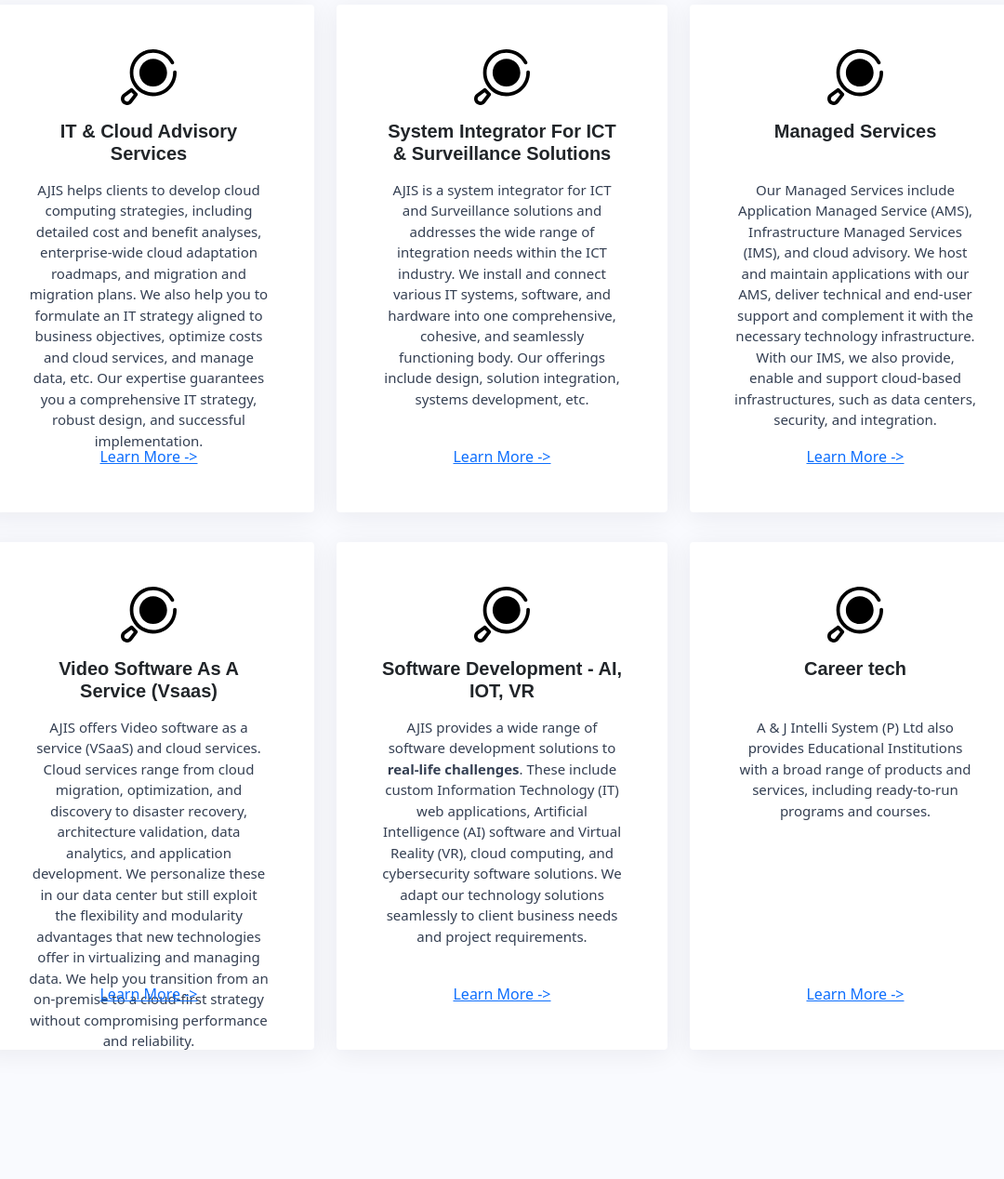
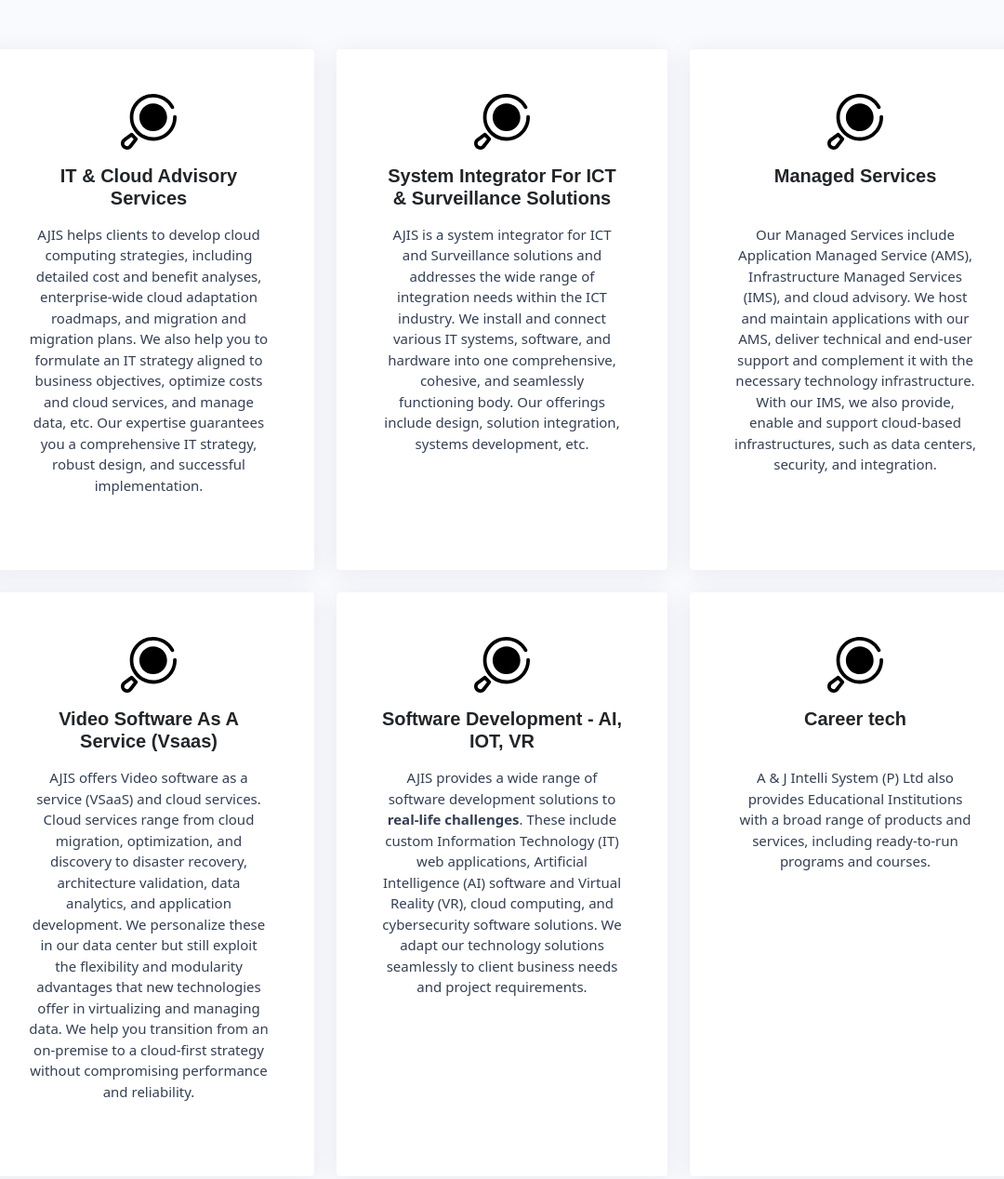
Before and after one commit to ukthapa/ajiswebsite, a Gatsby site: page / in a window 1280 px wide. Shown: the part 1797-3065 px from the top of the page at 93% size, without its empty margins (100-1180 px from the left). Built offline with nearby package versions, Linux system fonts and the light colour scheme; Gatsby itself is replaced by a stand-in of ours; a web font is replaced by a local one.

Commit message:
changes on progress

```diff
--- a/src/components/services-home-section.js
+++ b/src/components/services-home-section.js
@@ -8,74 +8,68 @@
 	return (
 		<div className="light-blue section">
 			<Container>
-				<Row className="align-items-center mb-5">
+				<Row className="align-items-center mt-5 mb-5">
 					<Col className="text-center">
 						<h2 className="h5 text-uppercase text-muted " data-sal="slide-down" data-sal-delay="150" data-sal-easing="ease">What We Do?</h2>
 					    <h3 className="h1" data-sal="slide-down" data-sal-delay="100" data-sal-easing="ease">The service we offer is <span className="d-lg-block">specifically designed to meet your needs.</span></h3>
 					</Col>
 				</Row>
-				<Row className="mb-5">
-					<Col md={6}  xl={4}>
-						<div  className="card shadow-sm" data-sal="slide-up" data-sal-delay="100" data-sal-easing="ease">
+				<Row className="row-cols-1 row-cols-md-2 row-cols-xl-3 g-4">
+					<Col>
+						<Link to="/"  className="card h-100 shadow-sm" data-sal="slide-up" data-sal-delay="100" data-sal-easing="ease">
 							<div className="card-body text-center">
 								<svg xmlns="http://www.w3.org/2000/svg" viewBox="0 0 512 511.9" data-inject-url="https://sandbox.elemisthemes.com/img/icons/search-1.svg" class="svg-inject icon-svg icon-svg-md text-yellow mb-3"><path class="svg-stroke" d="M297.3 429.9c-118.7 0-215-96.2-215-215 0-80.1 44.5-153.5 115.5-190.6 105.1-54.7 235.1-13.8 289.9 91.3 4 8 .8 17.7-7.1 21.7-7.8 3.9-17.3.9-21.5-6.8C412.5 41.2 302 6.4 212.7 52.9c-89.4 46.7-124 156.9-77.4 246.3s156.9 124 246.3 77.4c61.7-32.2 99.8-96.8 98-166.4-.2-8.9 6.9-16.3 15.8-16.4 8.9-.2 16.2 6.8 16.4 15.7 2.9 118.8-91.1 217.5-209.9 220.4-1.4-.1-3 0-4.6 0z"></path><circle class="svg-fill" cx="297.1" cy="214.9" r="111.1"></circle><path class="svg-stroke" d="M297.1 342.1c-70.3 0-127.2-57-127.2-127.2s57-127.2 127.2-127.2 127.2 57 127.2 127.2c-.1 70.2-57 127.1-127.2 127.2zm0-222.2c-52.5 0-95 42.5-95 95s42.5 95 95 95 95-42.5 95-95c-.1-52.5-42.6-95-95-95zm-240.6 392C25.3 511.9 0 486.6 0 455.4c0-17.6 8.2-34.2 22.2-44.9L88.3 360c6.4-4.9 15.5-4.3 21.2 1.4l41.1 41.1c5.7 5.7 6.3 14.8 1.4 21.2l-50.5 66.1c-9.9 12.9-24.9 21-41.2 22.1h-3.8zm40.1-117.7l-54.9 41.9c-10.7 8.1-12.9 23.3-4.8 34s23.3 12.9 34 4.8c1.8-1.4 3.4-3 4.8-4.8l42-54.9-21.1-21z"></path></svg>
 								<h4 className="h5 mb-4 ">IT &amp; Cloud Advisory Services</h4>
 								<p>AJIS helps clients to develop cloud computing strategies, including detailed cost and benefit analyses, enterprise-wide cloud adaptation roadmaps, and migration and migration plans. We also help you to formulate an IT strategy aligned to business objectives, optimize costs and cloud services, and manage data, etc. Our expertise guarantees you a comprehensive IT strategy, robust design, and successful implementation.</p>
-								<Link to="/">Learn More -></Link>
 							</div>
-						</div>
+						</Link>
 					</Col>
-					<Col md={6}  xl={4}>
-						<div  className="card shadow-sm" data-sal="slide-up" data-sal-delay="110" data-sal-easing="ease">
-							<div className="card-body text-center">
+					<Col>
+						<Link  to="/" className="card h-100 shadow-sm" data-sal="slide-up" data-sal-delay="110" data-sal-easing="ease">
+							<div  className="card-body text-center">
 								<svg xmlns="http://www.w3.org/2000/svg" viewBox="0 0 512 511.9" data-inject-url="https://sandbox.elemisthemes.com/img/icons/search-1.svg" class="svg-inject icon-svg icon-svg-md text-yellow mb-3"><path class="svg-stroke" d="M297.3 429.9c-118.7 0-215-96.2-215-215 0-80.1 44.5-153.5 115.5-190.6 105.1-54.7 235.1-13.8 289.9 91.3 4 8 .8 17.7-7.1 21.7-7.8 3.9-17.3.9-21.5-6.8C412.5 41.2 302 6.4 212.7 52.9c-89.4 46.7-124 156.9-77.4 246.3s156.9 124 246.3 77.4c61.7-32.2 99.8-96.8 98-166.4-.2-8.9 6.9-16.3 15.8-16.4 8.9-.2 16.2 6.8 16.4 15.7 2.9 118.8-91.1 217.5-209.9 220.4-1.4-.1-3 0-4.6 0z"></path><circle class="svg-fill" cx="297.1" cy="214.9" r="111.1"></circle><path class="svg-stroke" d="M297.1 342.1c-70.3 0-127.2-57-127.2-127.2s57-127.2 127.2-127.2 127.2 57 127.2 127.2c-.1 70.2-57 127.1-127.2 127.2zm0-222.2c-52.5 0-95 42.5-95 95s42.5 95 95 95 95-42.5 95-95c-.1-52.5-42.6-95-95-95zm-240.6 392C25.3 511.9 0 486.6 0 455.4c0-17.6 8.2-34.2 22.2-44.9L88.3 360c6.4-4.9 15.5-4.3 21.2 1.4l41.1 41.1c5.7 5.7 6.3 14.8 1.4 21.2l-50.5 66.1c-9.9 12.9-24.9 21-41.2 22.1h-3.8zm40.1-117.7l-54.9 41.9c-10.7 8.1-12.9 23.3-4.8 34s23.3 12.9 34 4.8c1.8-1.4 3.4-3 4.8-4.8l42-54.9-21.1-21z"></path></svg>
 								<h4 className="h5 mb-4 "> System Integrator For ICT &amp; Surveillance Solutions </h4>
 								<p>AJIS is a system integrator for ICT and Surveillance solutions and addresses the wide range of integration needs within the ICT industry. We install and connect various IT systems, software, and hardware into one comprehensive, cohesive, and seamlessly functioning body. Our offerings include design, solution integration, systems development, etc.</p>
-								<Link to="/">Learn More -></Link>
 							</div>
-						</div>
+						</Link>
 					</Col>
 
-					<Col md={6}  xl={4}>
-						<div className="card shadow-sm" data-sal="slide-up" data-sal-delay="120" data-sal-easing="ease">
+					<Col>
+						<Link to="/" className="card h-100 shadow-sm" data-sal="slide-up" data-sal-delay="120" data-sal-easing="ease">
 							<div className="card-body text-center">
 								<svg xmlns="http://www.w3.org/2000/svg" viewBox="0 0 512 511.9" data-inject-url="https://sandbox.elemisthemes.com/img/icons/search-1.svg" class="svg-inject icon-svg icon-svg-md text-yellow mb-3"><path class="svg-stroke" d="M297.3 429.9c-118.7 0-215-96.2-215-215 0-80.1 44.5-153.5 115.5-190.6 105.1-54.7 235.1-13.8 289.9 91.3 4 8 .8 17.7-7.1 21.7-7.8 3.9-17.3.9-21.5-6.8C412.5 41.2 302 6.4 212.7 52.9c-89.4 46.7-124 156.9-77.4 246.3s156.9 124 246.3 77.4c61.7-32.2 99.8-96.8 98-166.4-.2-8.9 6.9-16.3 15.8-16.4 8.9-.2 16.2 6.8 16.4 15.7 2.9 118.8-91.1 217.5-209.9 220.4-1.4-.1-3 0-4.6 0z"></path><circle class="svg-fill" cx="297.1" cy="214.9" r="111.1"></circle><path class="svg-stroke" d="M297.1 342.1c-70.3 0-127.2-57-127.2-127.2s57-127.2 127.2-127.2 127.2 57 127.2 127.2c-.1 70.2-57 127.1-127.2 127.2zm0-222.2c-52.5 0-95 42.5-95 95s42.5 95 95 95 95-42.5 95-95c-.1-52.5-42.6-95-95-95zm-240.6 392C25.3 511.9 0 486.6 0 455.4c0-17.6 8.2-34.2 22.2-44.9L88.3 360c6.4-4.9 15.5-4.3 21.2 1.4l41.1 41.1c5.7 5.7 6.3 14.8 1.4 21.2l-50.5 66.1c-9.9 12.9-24.9 21-41.2 22.1h-3.8zm40.1-117.7l-54.9 41.9c-10.7 8.1-12.9 23.3-4.8 34s23.3 12.9 34 4.8c1.8-1.4 3.4-3 4.8-4.8l42-54.9-21.1-21z"></path></svg>
 								<h4 className="h5 mb-4">Managed Services</h4>
 								<p>Our Managed Services include Application Managed Service (AMS), Infrastructure Managed Services (IMS), and cloud advisory.  We host and maintain applications with our AMS, deliver technical and end-user support and complement it with the necessary technology infrastructure. With our IMS, we also provide, enable and support cloud-based infrastructures, such as data centers, security, and integration.</p>
-								<Link to="/">Learn More -></Link>
 							</div>
-						</div>
+						</Link>
 					</Col>
-					<Col md={6}  xl={4}>
-						<div className="card shadow-sm" data-sal="slide-up" data-sal-delay="130" data-sal-easing="ease">
+					<Col>
+						<Link to="/" className="card h-100 shadow-sm" data-sal="slide-up" data-sal-delay="130" data-sal-easing="ease">
 							<div className="card-body text-center">
 								<svg xmlns="http://www.w3.org/2000/svg" viewBox="0 0 512 511.9" data-inject-url="https://sandbox.elemisthemes.com/img/icons/search-1.svg" class="svg-inject icon-svg icon-svg-md text-yellow mb-3"><path class="svg-stroke" d="M297.3 429.9c-118.7 0-215-96.2-215-215 0-80.1 44.5-153.5 115.5-190.6 105.1-54.7 235.1-13.8 289.9 91.3 4 8 .8 17.7-7.1 21.7-7.8 3.9-17.3.9-21.5-6.8C412.5 41.2 302 6.4 212.7 52.9c-89.4 46.7-124 156.9-77.4 246.3s156.9 124 246.3 77.4c61.7-32.2 99.8-96.8 98-166.4-.2-8.9 6.9-16.3 15.8-16.4 8.9-.2 16.2 6.8 16.4 15.7 2.9 118.8-91.1 217.5-209.9 220.4-1.4-.1-3 0-4.6 0z"></path><circle class="svg-fill" cx="297.1" cy="214.9" r="111.1"></circle><path class="svg-stroke" d="M297.1 342.1c-70.3 0-127.2-57-127.2-127.2s57-127.2 127.2-127.2 127.2 57 127.2 127.2c-.1 70.2-57 127.1-127.2 127.2zm0-222.2c-52.5 0-95 42.5-95 95s42.5 95 95 95 95-42.5 95-95c-.1-52.5-42.6-95-95-95zm-240.6 392C25.3 511.9 0 486.6 0 455.4c0-17.6 8.2-34.2 22.2-44.9L88.3 360c6.4-4.9 15.5-4.3 21.2 1.4l41.1 41.1c5.7 5.7 6.3 14.8 1.4 21.2l-50.5 66.1c-9.9 12.9-24.9 21-41.2 22.1h-3.8zm40.1-117.7l-54.9 41.9c-10.7 8.1-12.9 23.3-4.8 34s23.3 12.9 34 4.8c1.8-1.4 3.4-3 4.8-4.8l42-54.9-21.1-21z"></path></svg>
 								<h4 className="h5 mb-4">Video Software As A Service (Vsaas)</h4>
 								<p>AJIS offers Video software as a service (VSaaS) and cloud services. Cloud services range from cloud migration, optimization, and discovery to disaster recovery, architecture validation, data analytics, and application development. We personalize these in our data center but still exploit the flexibility and modularity advantages that new technologies offer in virtualizing and managing data. We help you transition from an on-premise to a cloud-first strategy without compromising performance and reliability.</p>
-								<Link to="/">Learn More -></Link>
 							</div>
-						</div>
+						</Link>
 					</Col>
-					<Col md={6}  xl={4}>
-						<div className="card shadow-sm" data-sal="slide-up" data-sal-delay="140" data-sal-easing="ease">
+					<Col>
+						<Link to="/" className="card h-100 shadow-sm" data-sal="slide-up" data-sal-delay="140" data-sal-easing="ease">
 							<div className="card-body text-center">
 								<svg xmlns="http://www.w3.org/2000/svg" viewBox="0 0 512 511.9" data-inject-url="https://sandbox.elemisthemes.com/img/icons/search-1.svg" class="svg-inject icon-svg icon-svg-md text-yellow mb-3"><path class="svg-stroke" d="M297.3 429.9c-118.7 0-215-96.2-215-215 0-80.1 44.5-153.5 115.5-190.6 105.1-54.7 235.1-13.8 289.9 91.3 4 8 .8 17.7-7.1 21.7-7.8 3.9-17.3.9-21.5-6.8C412.5 41.2 302 6.4 212.7 52.9c-89.4 46.7-124 156.9-77.4 246.3s156.9 124 246.3 77.4c61.7-32.2 99.8-96.8 98-166.4-.2-8.9 6.9-16.3 15.8-16.4 8.9-.2 16.2 6.8 16.4 15.7 2.9 118.8-91.1 217.5-209.9 220.4-1.4-.1-3 0-4.6 0z"></path><circle class="svg-fill" cx="297.1" cy="214.9" r="111.1"></circle><path class="svg-stroke" d="M297.1 342.1c-70.3 0-127.2-57-127.2-127.2s57-127.2 127.2-127.2 127.2 57 127.2 127.2c-.1 70.2-57 127.1-127.2 127.2zm0-222.2c-52.5 0-95 42.5-95 95s42.5 95 95 95 95-42.5 95-95c-.1-52.5-42.6-95-95-95zm-240.6 392C25.3 511.9 0 486.6 0 455.4c0-17.6 8.2-34.2 22.2-44.9L88.3 360c6.4-4.9 15.5-4.3 21.2 1.4l41.1 41.1c5.7 5.7 6.3 14.8 1.4 21.2l-50.5 66.1c-9.9 12.9-24.9 21-41.2 22.1h-3.8zm40.1-117.7l-54.9 41.9c-10.7 8.1-12.9 23.3-4.8 34s23.3 12.9 34 4.8c1.8-1.4 3.4-3 4.8-4.8l42-54.9-21.1-21z"></path></svg>
 								<h4 className="h5 mb-4"> Software Development - AI, IOT, VR</h4>
 								<p>AJIS provides a wide range of software development solutions to <strong>real-life challenges</strong>. These include custom Information Technology (IT) web applications, Artificial Intelligence (AI) software and Virtual Reality (VR), cloud computing, and cybersecurity software solutions. We adapt our technology solutions seamlessly to client business needs and project requirements. </p>
-								<Link to="/">Learn More -></Link>
 							</div>
-						</div>
+						</Link>
 					</Col>
 
-					<Col md={6}  xl={4}>
-						<div className="card shadow-sm" data-sal="slide-up" data-sal-delay="150" data-sal-easing="ease">
+					<Col>
+						<Link to="/"  className="card h-100 shadow-sm" data-sal="slide-up" data-sal-delay="150" data-sal-easing="ease">
 							<div className="card-body text-center">
 								<svg xmlns="http://www.w3.org/2000/svg" viewBox="0 0 512 511.9" data-inject-url="https://sandbox.elemisthemes.com/img/icons/search-1.svg" class="svg-inject icon-svg icon-svg-md text-yellow mb-3"><path class="svg-stroke" d="M297.3 429.9c-118.7 0-215-96.2-215-215 0-80.1 44.5-153.5 115.5-190.6 105.1-54.7 235.1-13.8 289.9 91.3 4 8 .8 17.7-7.1 21.7-7.8 3.9-17.3.9-21.5-6.8C412.5 41.2 302 6.4 212.7 52.9c-89.4 46.7-124 156.9-77.4 246.3s156.9 124 246.3 77.4c61.7-32.2 99.8-96.8 98-166.4-.2-8.9 6.9-16.3 15.8-16.4 8.9-.2 16.2 6.8 16.4 15.7 2.9 118.8-91.1 217.5-209.9 220.4-1.4-.1-3 0-4.6 0z"></path><circle class="svg-fill" cx="297.1" cy="214.9" r="111.1"></circle><path class="svg-stroke" d="M297.1 342.1c-70.3 0-127.2-57-127.2-127.2s57-127.2 127.2-127.2 127.2 57 127.2 127.2c-.1 70.2-57 127.1-127.2 127.2zm0-222.2c-52.5 0-95 42.5-95 95s42.5 95 95 95 95-42.5 95-95c-.1-52.5-42.6-95-95-95zm-240.6 392C25.3 511.9 0 486.6 0 455.4c0-17.6 8.2-34.2 22.2-44.9L88.3 360c6.4-4.9 15.5-4.3 21.2 1.4l41.1 41.1c5.7 5.7 6.3 14.8 1.4 21.2l-50.5 66.1c-9.9 12.9-24.9 21-41.2 22.1h-3.8zm40.1-117.7l-54.9 41.9c-10.7 8.1-12.9 23.3-4.8 34s23.3 12.9 34 4.8c1.8-1.4 3.4-3 4.8-4.8l42-54.9-21.1-21z"></path></svg>
 								<h4 className="h5 mb-4"> Career tech</h4>
 								<p>A &amp; J Intelli System (P) Ltd also provides Educational Institutions with a broad range of products and services, including ready-to-run programs and courses.</p>
-								<Link to="/">Learn More -></Link>
 							</div>
-						</div>
+						</Link>
 					</Col>
 				</Row>
 			</Container>
--- a/src/scss/custom.scss
+++ b/src/scss/custom.scss
@@ -174,9 +174,11 @@
 	padding: 3rem 0 5rem;
 }
 
-.card {
+a.card {
 	padding: 2rem 2rem;
 	margin-bottom: 2rem;
+	text-decoration: none;
+	transition: all 1s ease-in-out;
 	&.shadow-sm {
 		box-shadow: 0 .25rem 1.75rem rgba(30,34,40,.07)!important;
 		border: 0;
@@ -184,15 +186,27 @@
 	svg {
 		width: 60px;
 	}
-	&-body {
+	.card-body {
 		.h5 {
 			font-weight: 600;
 			height: 40px;
 		}
 		p {
 			font-size: 15px;
-			height: 270px;
+			color: var(--bs-navy);
+			&:last-child {
+				margin-bottom: 0;
+			}
 		}
+
+	}
+	&:hover {
+		background-color: #e0e9fa!important;
+		text-decoration: none;
+		position: relative;
+		z-index: 2;
+		transform: translateY(-8px);
+		transition: all 1s ease-in-out;
 	}
 }
 
```
